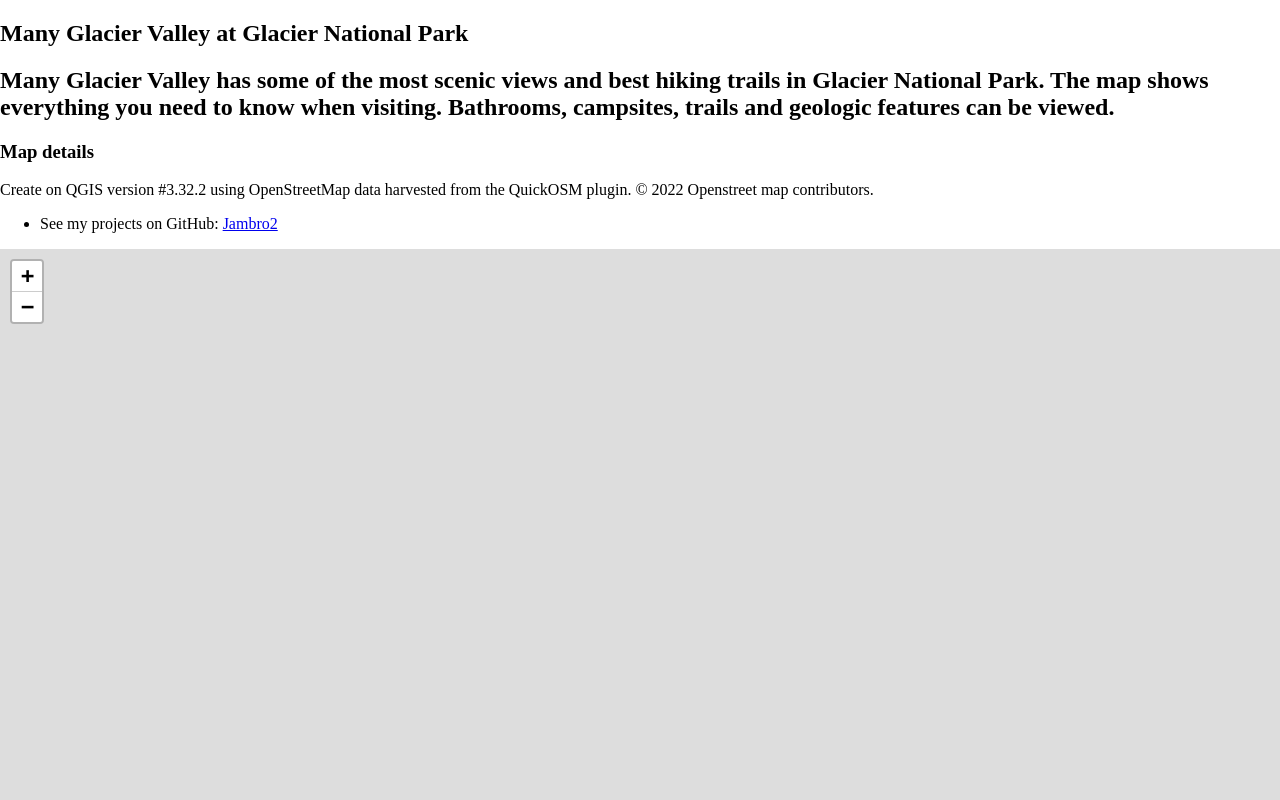
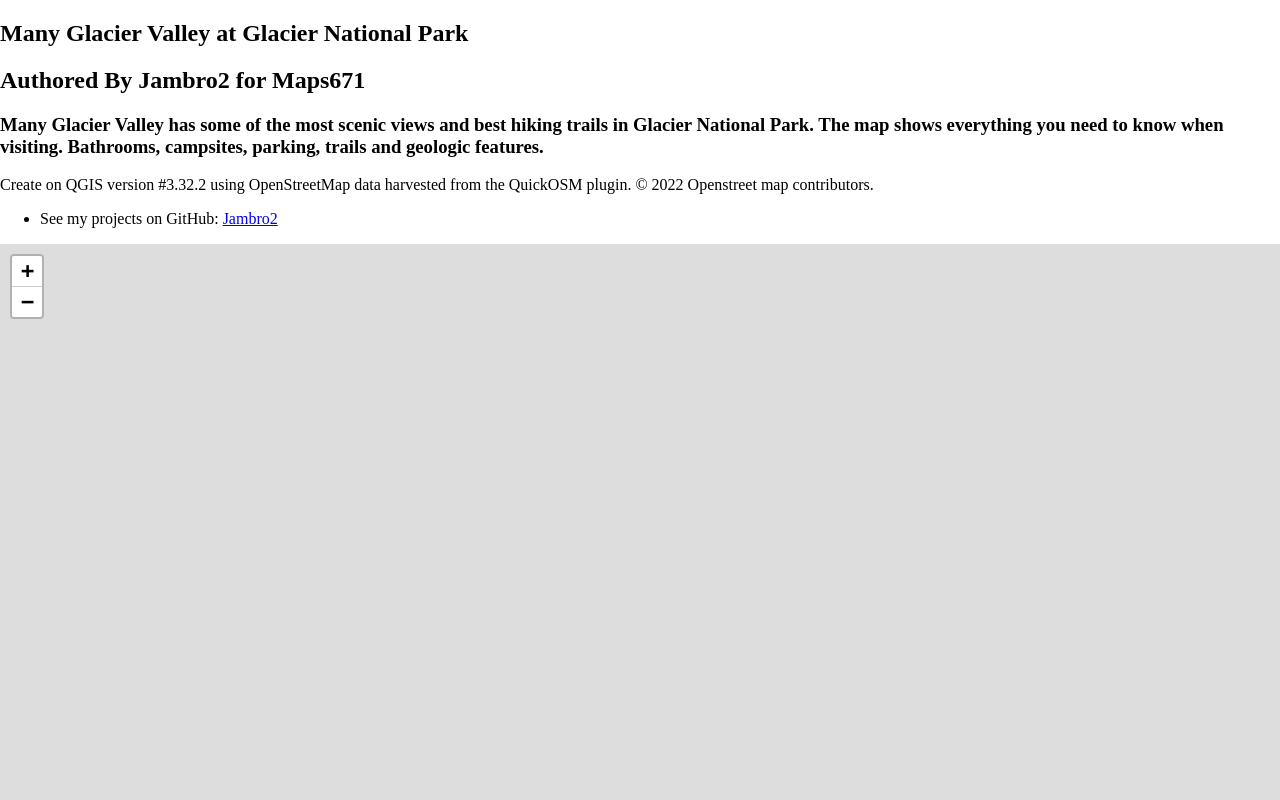
Before and after one commit to Jambro2/Many-Glacier-Trails, a plain HTML site: page index.html in a window 1280 px wide. Shown: the top 800 px of the page. Drawn offline with nearby package versions, Linux system fonts and the light colour scheme.

Commit message:
Update index.html

```diff
--- a/index.html
+++ b/index.html
@@ -30,12 +30,13 @@
 		<!-- Uncomment the iframe tag (inline web page frame) to show your slippy map, if you choose to make a slippy map -->
 		<!-- <iframe src="tiles.html" width="100%" height="640px"></iframe> -->
 
-		<h2>Many Glacier Valley has some of the most scenic views and best hiking trails in Glacier National Park. The map shows everything you need to know when visiting.
-		Bathrooms, campsites, trails and geologic features can be viewed. </h2>
+		<h2>Authored By Jambro2 for Maps671</h2>
 
 		<p></p>
 
-		<h3>Map details</h3>
+		<h3>Many Glacier Valley has some of the most scenic views and best hiking trails in Glacier National Park. The map shows everything you need to know when visiting.
+		Bathrooms, campsites, parking, trails and geologic features. </h3>
+
 		<p>Create on QGIS version #3.32.2 using OpenStreetMap data harvested from the QuickOSM plugin. &copy; 2022 Openstreet map contributors.</p>
 
 		<ul>
```
